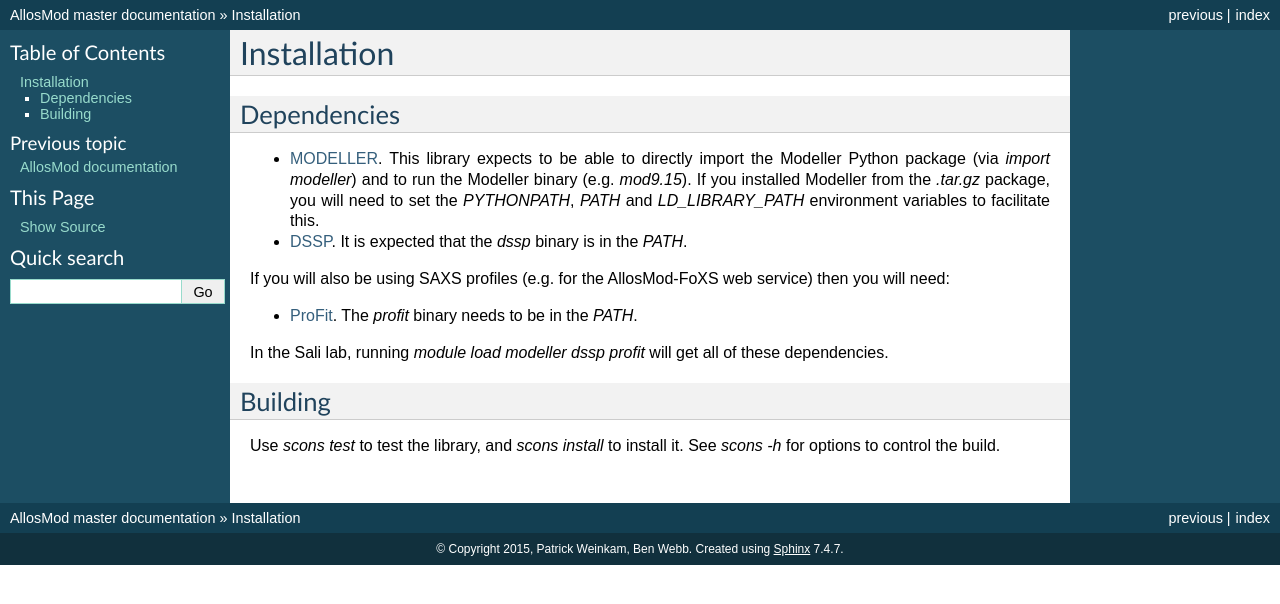
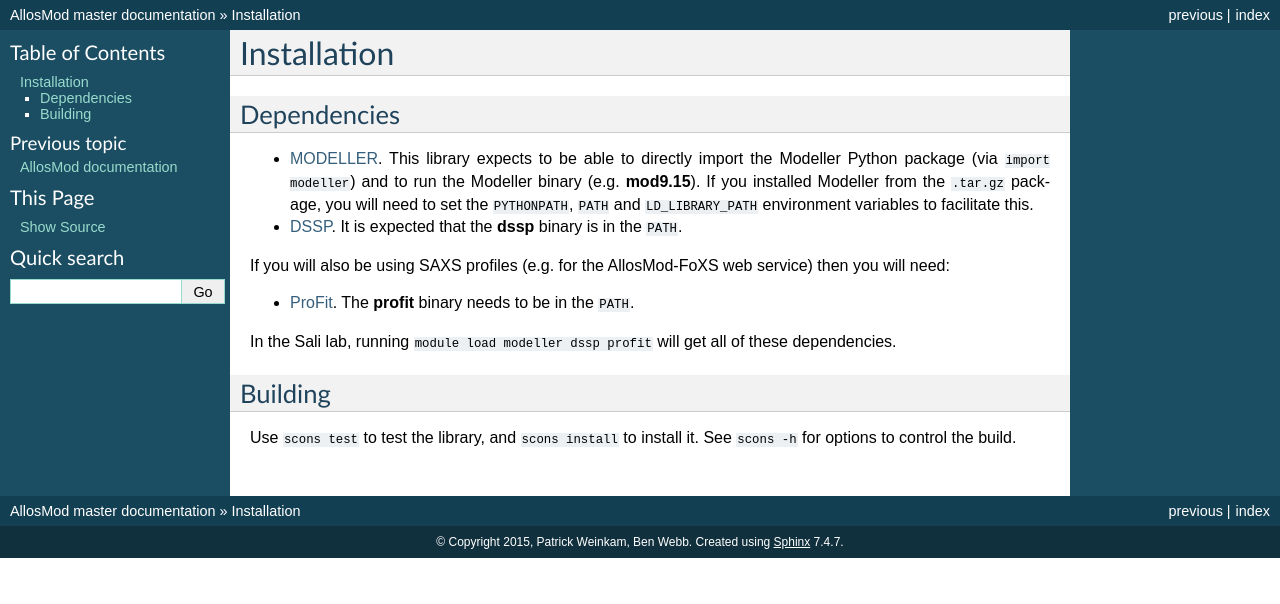
Before and after one commit to salilab/allosmod-lib, a Sphinx documentation site: the page built from doc/installation.rst, in a window 1280 px wide. Shown: the top 604 px of the page. Built offline with Sphinx 7.4.7, drawn with Linux system fonts in a browser that asks for light colours; part of the change alters nothing that is shown.

Commit message:
Tidy up markup.

```diff
--- a/doc/installation.rst
+++ b/doc/installation.rst
@@ -5,26 +5,27 @@ Dependencies
 ============
 
 * `MODELLER <http://salilab.org/modeller/>`_. This library expects to be able
-  to directly import the Modeller Python package (via `import modeller`) and to
-  run the Modeller binary (e.g. `mod9.15`). If you installed Modeller from the
-  `.tar.gz` package, you will need to set the `PYTHONPATH`, `PATH` and
-  `LD_LIBRARY_PATH` environment variables to facilitate this.
+  to directly import the Modeller Python package (via ``import modeller``)
+  and to run the Modeller binary (e.g. :command:`mod9.15`). If you installed
+  Modeller from the ``.tar.gz`` package, you will need to set the
+  ``PYTHONPATH``, ``PATH`` and ``LD_LIBRARY_PATH`` environment variables
+  to facilitate this.
 
-* `DSSP <http://swift.cmbi.ru.nl/gv/dssp/>`_. It is expected that the `dssp`
-  binary is in the `PATH`.
+* `DSSP <http://swift.cmbi.ru.nl/gv/dssp/>`_. It is expected that the
+  :command:`dssp` binary is in the ``PATH``.
 
 If you will also be using SAXS profiles (e.g. for the AllosMod-FoXS web service)
 then you will need:
 
-* `ProFit <http://www.bioinf.org.uk/programs/profit/>`_. The `profit` binary
-  needs to be in the `PATH`.
+* `ProFit <http://www.bioinf.org.uk/programs/profit/>`_. The
+  :command:`profit` binary needs to be in the ``PATH``.
 
-In the Sali lab, running `module load modeller dssp profit` will get all
+In the Sali lab, running ``module load modeller dssp profit`` will get all
 of these dependencies.
 
 
 Building
 ========
 
-Use `scons test` to test the library, and `scons install` to install it.
-See `scons -h` for options to control the build.
+Use ``scons test`` to test the library, and ``scons install`` to install it.
+See ``scons -h`` for options to control the build.
```
